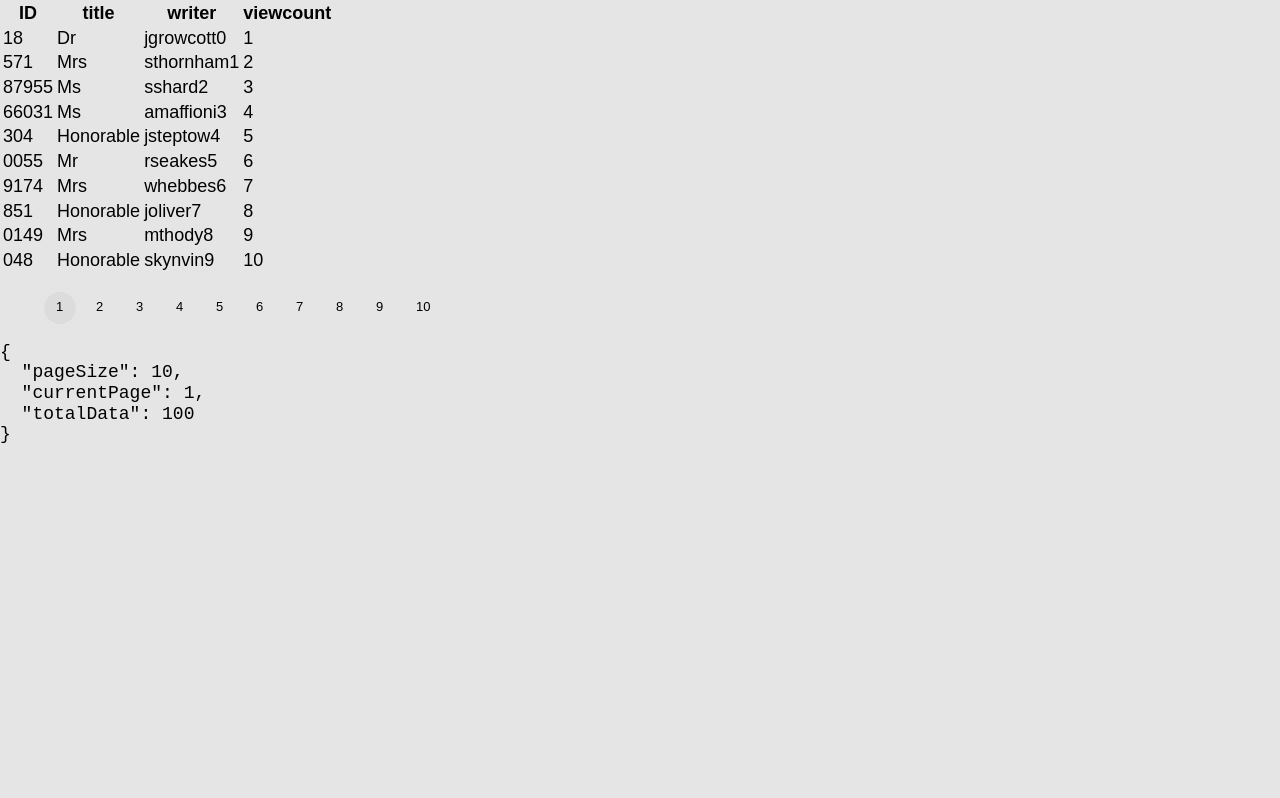
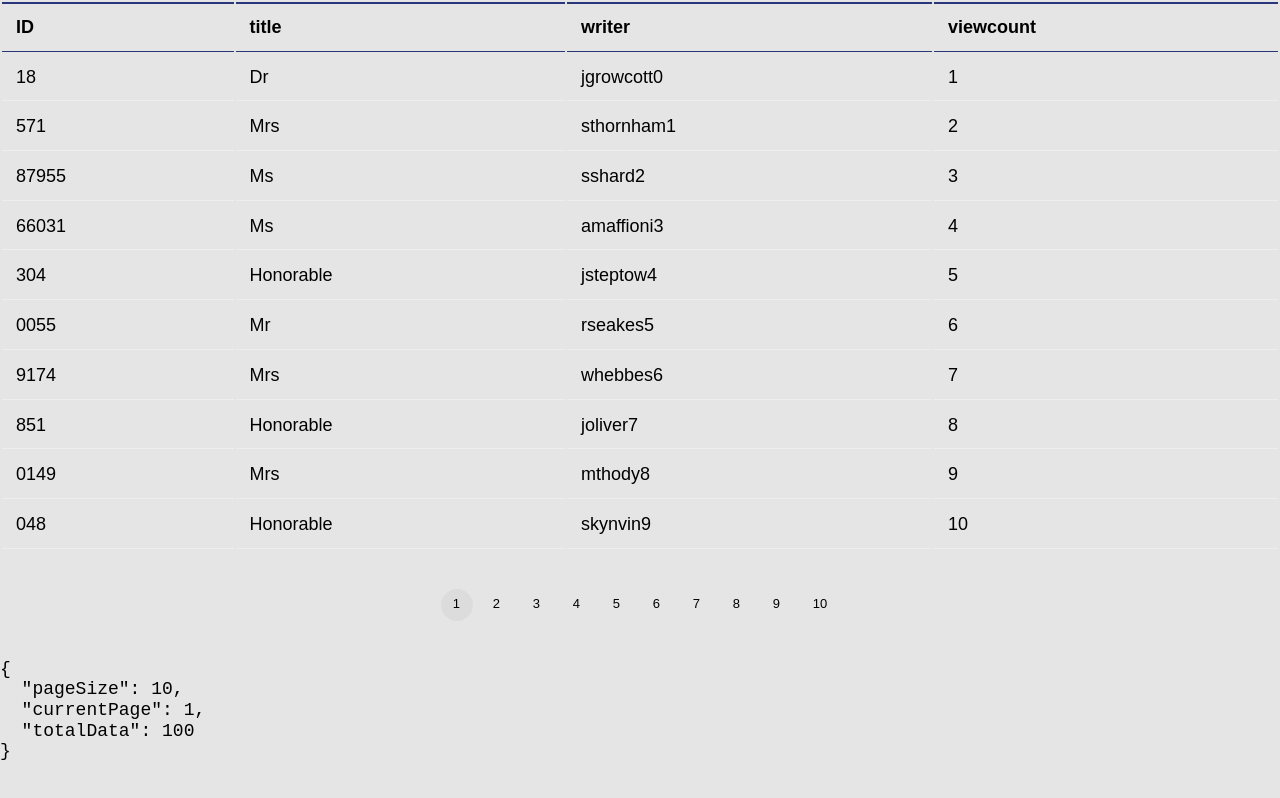
Before and after one commit to anjitpariyar/Board, a Next.js app: page / in a window 1280 px wide. Built offline with nearby package versions, Linux system fonts and the light colour scheme.

Commit message:
table style added and pagination style improved

```diff
--- a/Hook/Board.ts
+++ b/Hook/Board.ts
@@ -40,10 +40,25 @@ export const paginationStyle = ({
   backgroundColor = "transparent",
   activeBackground = "rgba(0, 0, 0, 0.04)",
   activeColor = "#000",
+  align = "center",
+  margin = "20px 0",
+  customStyle,
 }) => {
   const Ul = styled.ul`
     display: flex;
     list-style-type: none;
+    padding: 0;
+    margin: margin;
+
+    justify-content:${
+      align === "center"
+        ? "center"
+        : align === "right"
+        ? "flex-end"
+        : "flex-start"
+    }};
+    ${customStyle}
+
   `;
 
   const Li = styled.li<{ active?: boolean }>`
--- a/components/Pagination.tsx
+++ b/components/Pagination.tsx
@@ -1,5 +1,4 @@
 import React from "react";
-import styled from "styled-components";
 import { usePagination, paginationStyle } from "Hook/Board";
 
 interface Props {
@@ -12,9 +11,16 @@ interface Props {
   data: any[];
 }
 
-const styleInstance = paginationStyle({});
+// option
+// color = "#000",
+//   backgroundColor = "transparent",
+//   activeBackground = "rgba(0, 0, 0, 0.04)",
+//   activeColor = "#000",
+//align = "center",
+//margin: "20px 0";
+//custom style
 
-// warning comming from this
+const styleInstance = paginationStyle({ customStyle: { padding: "20px" } });
 const { Ul, Li } = styleInstance;
 
 const Pagination = ({ onPageChange, currentPage, data, pageSize }: Props) => {
@@ -52,5 +58,3 @@ const Pagination = ({ onPageChange, currentPage, data, pageSize }: Props) => {
 };
 
 export default Pagination;
-
-const UUl = styled(Ul)``;
--- a/components/Table.tsx
+++ b/components/Table.tsx
@@ -1,30 +1,56 @@
 import React, { useEffect, useMemo } from "react";
+import styled from "styled-components";
 
 const Table = ({ data }) => {
   return (
-    <table>
-      <thead>
-        <tr>
-          <th>ID</th>
-          <th>title</th>
-          <th>writer</th>
-          <th>viewcount</th>
-        </tr>
-      </thead>
+    <TableWrapper>
+      <Thead>
+        <Tr>
+          <Th>ID</Th>
+          <Th>title</Th>
+          <Th>writer</Th>
+          <Th>viewcount</Th>
+        </Tr>
+      </Thead>
       <tbody>
         {data.map((item) => {
           return (
-            <tr key={item.id}>
-              <td>{item.id}</td>
-              <td>{item.title}</td>
-              <td>{item.writer}</td>
-              <td>{item.viewcount}</td>
-            </tr>
+            <Tr key={item.id}>
+              <Td>{item.id}</Td>
+              <Td>{item.title}</Td>
+              <Td>{item.writer}</Td>
+              <Td>{item.viewcount}</Td>
+            </Tr>
           );
         })}
       </tbody>
-    </table>
+    </TableWrapper>
   );
 };
 
 export default Table;
+
+const TableWrapper = styled.table`
+  width: 100%;
+  text-align: left;
+`;
+export const Thead = styled.thead``;
+export const Tbody = styled.tbody``;
+export const Tr = styled.tr`
+  &:hover {
+    td {
+      background-color: #f3f3f3;
+    }
+  }
+`;
+export const Td = styled.td`
+  margin: 0;
+  padding: 13px 14px;
+  border-bottom: 1px solid #eee;
+`;
+export const Th = styled(Td).attrs({
+  as: "th",
+})`
+  border-block: 2px solid #29367c;
+  border-bottom-width: 1px;
+`;
```
